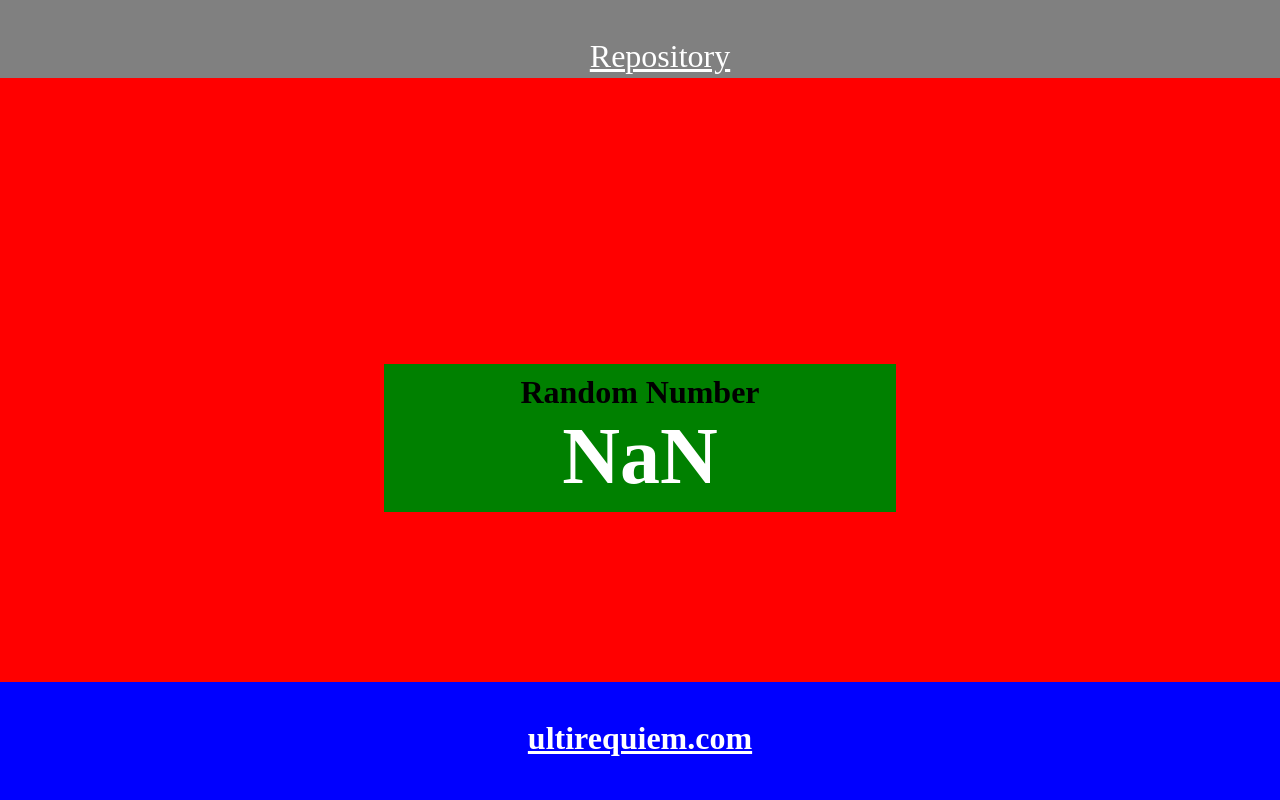
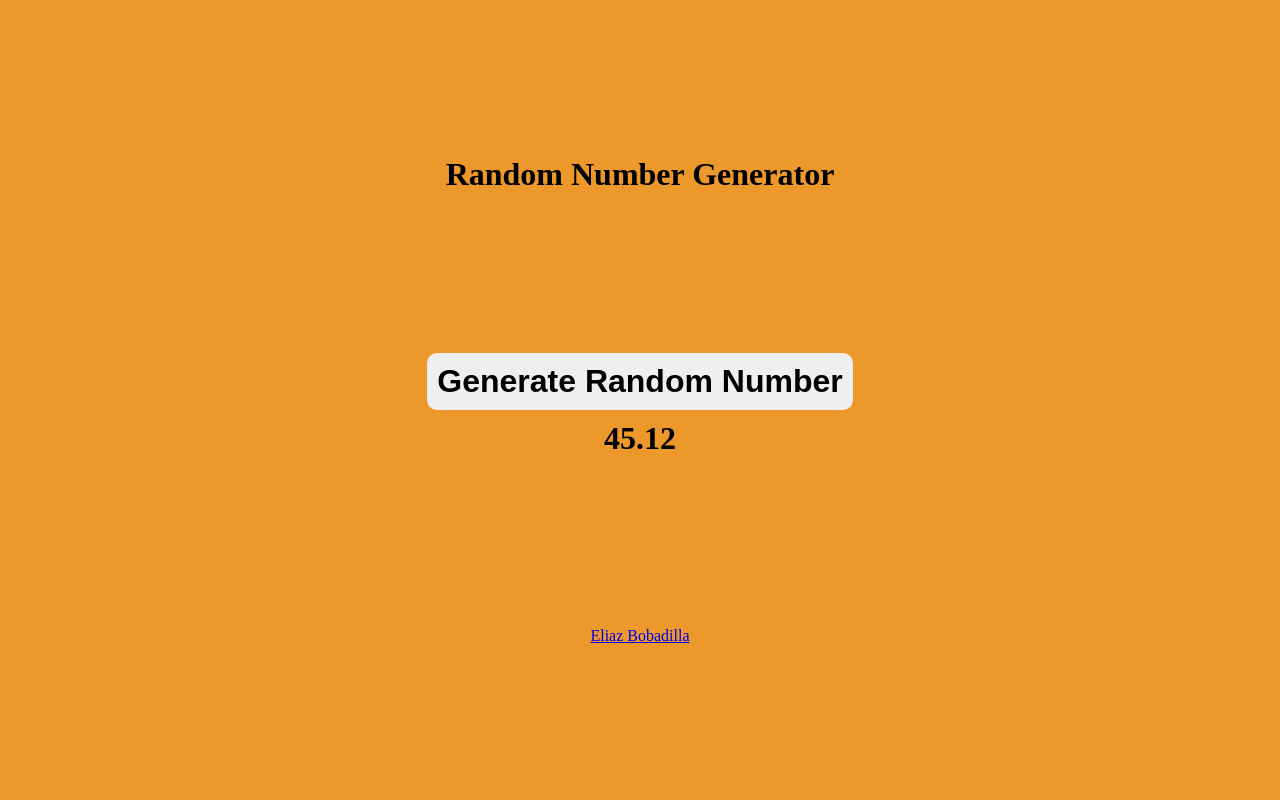
Before and after one commit to UltiRequiem/example-html-css-esm, a plain HTML site: page index.html in a window 1280 px wide. Drawn offline with Linux system fonts and the light colour scheme.

Commit message:
:recycle: Update

```diff
--- a/app.js
+++ b/app.js
@@ -1,7 +1,11 @@
 import { coolNumber } from "./utils.js";
 
-const text = document.getElementById("text");
+const text = document.getElementById("randomNumber");
 
-setInterval(() => {
+text.innerHTML = coolNumber();
+
+const button = document.getElementById("randomNumberButton");
+
+button.addEventListener("click", () => {
   text.innerHTML = coolNumber();
-}, 150);
+});
--- a/index.html
+++ b/index.html
@@ -9,35 +9,20 @@
     <title>Example</title>
   </head>
   <body>
-    <div class="container">
+    <main>
       <header>
-        <nav>
-          <ul>
-            <li>
-              <a href="https://github.com/UltiRequiem/example-html-css-esm"
-                >Repository</a
-              >
-            </li>
-          </ul>
-        </nav>
+        <h1>Random Number Generator</h1>
       </header>
-      <div class="wrapper">
-        <div class="box">
-          <h1>Random Number</h1>
-          <div class="random_number">
-            <p id="text"></p>
-          </div>
-        </div>
-      </div>
-      <div class="footer">
-        <footer>
-          <p>
-            <b>
-              <a href="https://ultirequiem.com">ultirequiem.com</a>
-            </b>
-          </p>
-        </footer>
-      </div>
-    </div>
+
+      <section>
+        <button id="randomNumberButton">Generate Random Number</button>
+
+        <p id="randomNumber"></p>
+      </section>
+
+      <footer>
+        <a href="https://ultirequiem.com">Eliaz Bobadilla</a>
+      </footer>
+    </main>
   </body>
 </html>
--- a/main.css
+++ b/main.css
@@ -2,58 +2,36 @@
   margin: 0;
 }
 
-.container {
+main {
+  background-color: rgb(236, 152, 42);
+
+  display: flex;
+  flex-direction: column;
+  justify-content: center;
+  align-items: center;
   text-align: center;
-  background-color: red;
+
+  gap: 20%;
+
   height: 100vh;
 }
 
-.container header {
-  background-color: gray;
-  height: 5%;
-  padding-top: 3%;
+button {
+  border: none;
+  border-radius: 10px;
+  padding: 10px;
+  font-size: 2rem;
+  font-weight: bold;
+  cursor: pointer;
 }
 
-.container header nav ul {
-  display: flex;
-  justify-content: space-around;
-  list-style: none;
+h1 {
+  font-size: 2rem;
+  font-weight: bold;
 }
 
-.container .wrapper {
-  height: 90%;
-  display: flex;
-  flex-direction: column;
-  justify-content: center;
+#randomNumber {
+  font-size: 2rem;
+  font-weight: bold;
+  margin: 10px;
 }
-
-.container .wrapper .box {
-  padding: 10px;
-  margin: 30%;
-  background-color: green;
-}
-
-.container .wrapper .random_number {
-  font-size: 5rem;
-  font-weight: bold;
-  color: white;
-}
-
-.container .footer {
-  background-color: blue;
-  position: absolute;
-  padding-top: 3%;
-  height: 10%;
-  width: 100%;
-  bottom: 0;
-}
-
-a::after {
-  color: white;
-  font-size: 2em;
-}
-
-a {
-  color: white;
-  font-size: 2em;
-}
--- a/utils.js
+++ b/utils.js
@@ -6,7 +6,6 @@ export function average(...arr) {
   return arr.reduce((a, b) => a + b, 0) / arr.length;
 }
 
-/** @returns A Super Duper Random Number */
 export function coolNumber() {
-  return average(...new Array({ length: 50 }, randomInt));
+  return average(...Array.from({ length: 50 }, randomInt));
 }
```
Also changed, not shown: readme.md, 2 other files.
